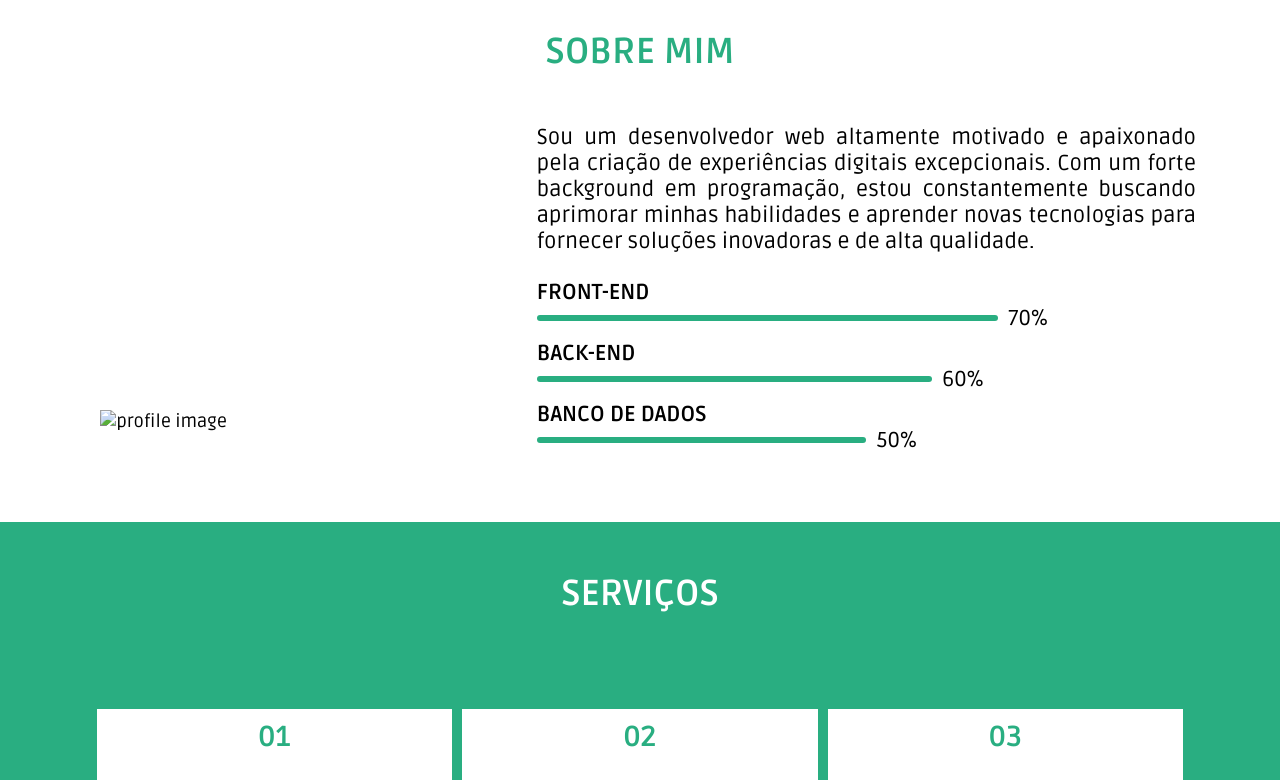
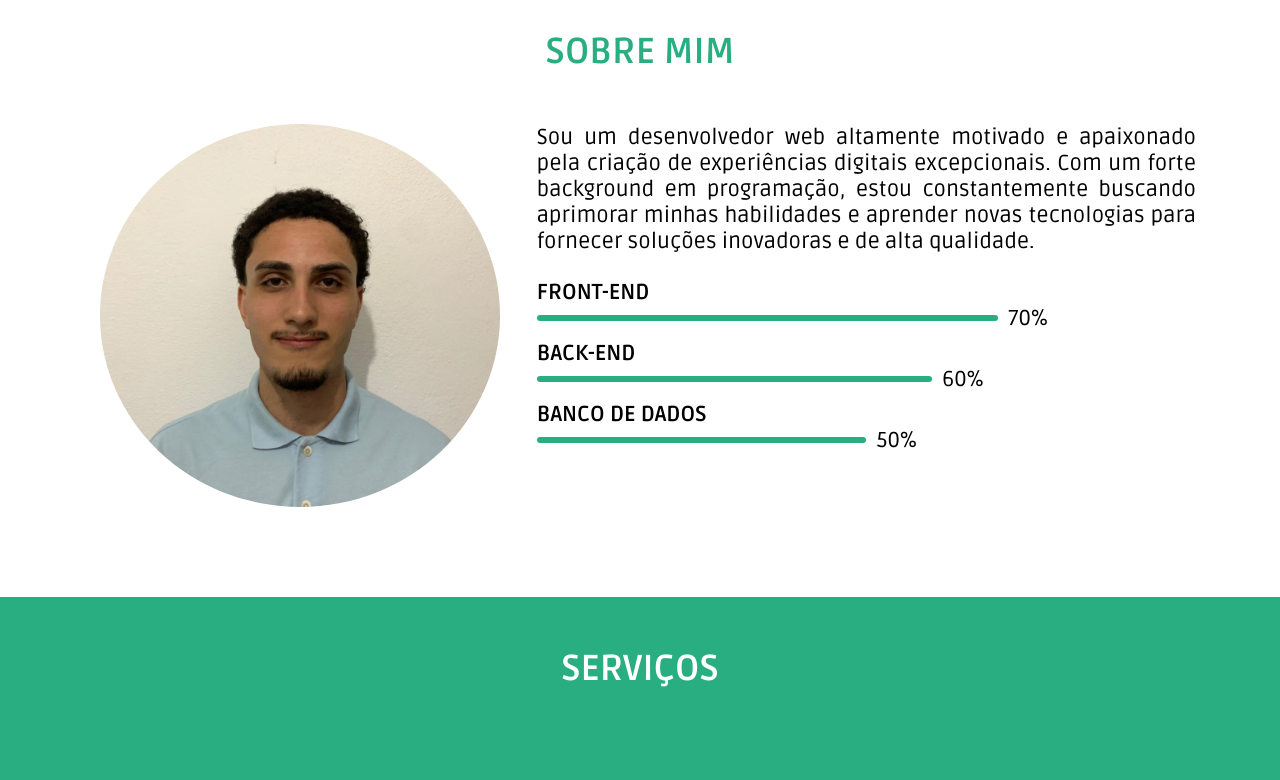
Before and after one commit to FernandoCassioDev/basic-portfolio, a website: page index.html in a window 1280 px wide. Shown: the part 820-1600 px from the top of the page. Drawn offline with Linux system fonts and the light colour scheme.

Commit message:
fixed profile pic]

```diff
--- a/index.html
+++ b/index.html
@@ -60,7 +60,7 @@
           </div>
           <div class="row">
             <div class="c-photo">
-              <img src="" alt="profile image" />
+              <img src="./assets/img/profile/edited-profile-pic.jpeg" alt="profile image" />
             </div>
             <div class="c-description">
               <p>
--- a/style.scss
+++ b/style.scss
@@ -93,11 +93,12 @@ body {
           margin: auto;
           margin-bottom: 30px;
 
-          .img {
+          img {
             width: 100%;
             background-size: cover;
             background-repeat: no-repeat;
             background-position: top;
+            border-radius: 100%;
           }
         }
 
```
Also changed, not shown: assets/css/style.css, assets/img/profile/edited-profile-pic.jpeg (added), 1 other file.
